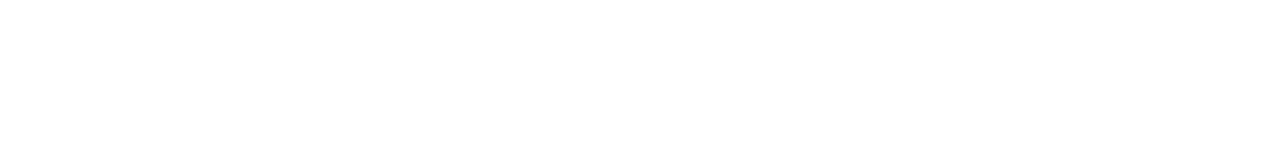
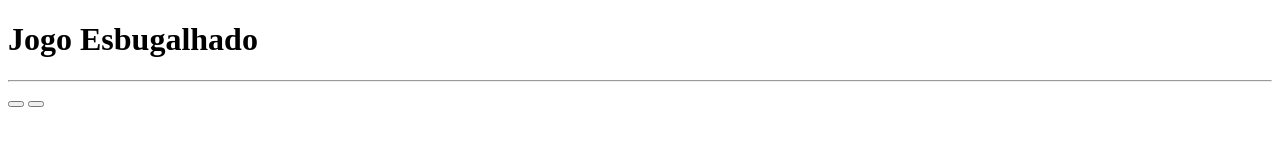
Before and after one commit to ufjf-dcc202/ufjf-dcc202-2023-3-a-trb-trabalho-lukas-matheus, a plain HTML site: page index.html in a window 1280 px wide. Drawn offline with Linux system fonts and the light colour scheme.

Commit message:
Criado main, titulo e botoes para os dados

```diff
--- a/index.html
+++ b/index.html
@@ -8,6 +8,16 @@
     <script src="main.js" type="module"></script>
 </head>
 <body>
+    <main>
+        <h1 id="titulo"> Jogo Esbugalhado</h1>
+
+        <div class="Dados">
+            <hr>
+            <button id="dadosP1" class="AreaDado"></button>
+            <button id="dadosP2" class="AreaDado"></button>
+        </div>
+
+    </main>
 
 </body>
 </html>
```
